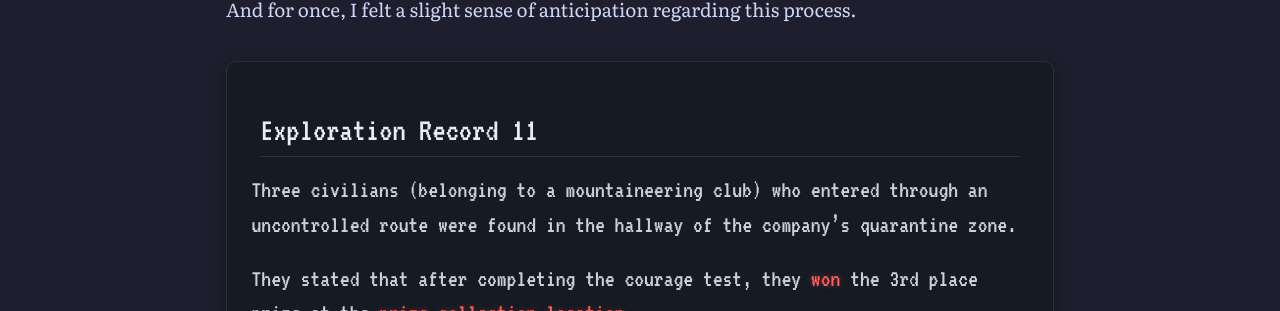
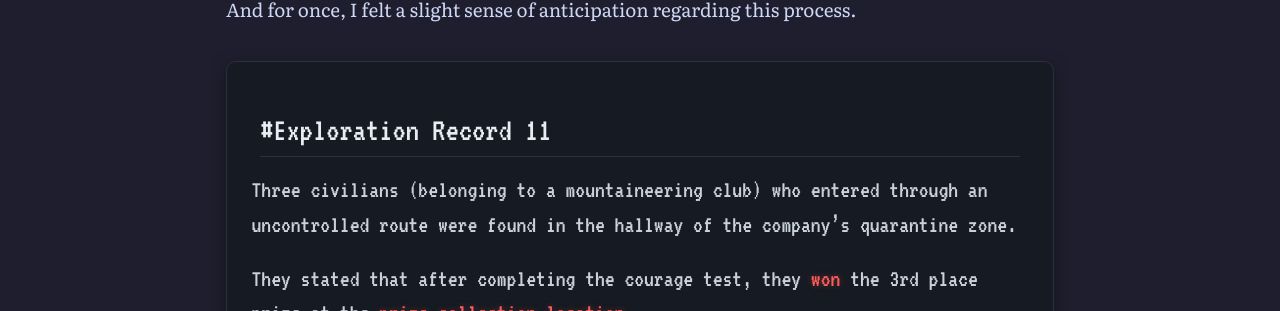
Before and after one commit to soleumn/soleumn.github.io, a Jekyll site: the page built from _chapters/gsgw/ch381.md, in a window 1280 px wide and 900 px high, scrolled down 27939 px. Shown: the part 147-458 px from the top of the window. Built offline with Jekyll 4.4.1, drawn with Linux system fonts in a browser that asks for light colours; some web fonts are replaced; comment, search, counter and statistics services are not loaded.

Commit message:
Update ch381.md

```diff
--- a/_chapters/gsgw/ch381.md
+++ b/_chapters/gsgw/ch381.md
@@ -861,7 +861,7 @@ And for once, I felt a slight sense of anticipation regarding this process.
 
 <div class="wiki" markdown="1">
 
-## Exploration Record 11
+## #Exploration Record 11
 
 Three civilians (belonging to a mountaineering club) who entered through an uncontrolled route were found in the hallway of the company's quarantine zone.
 
```
